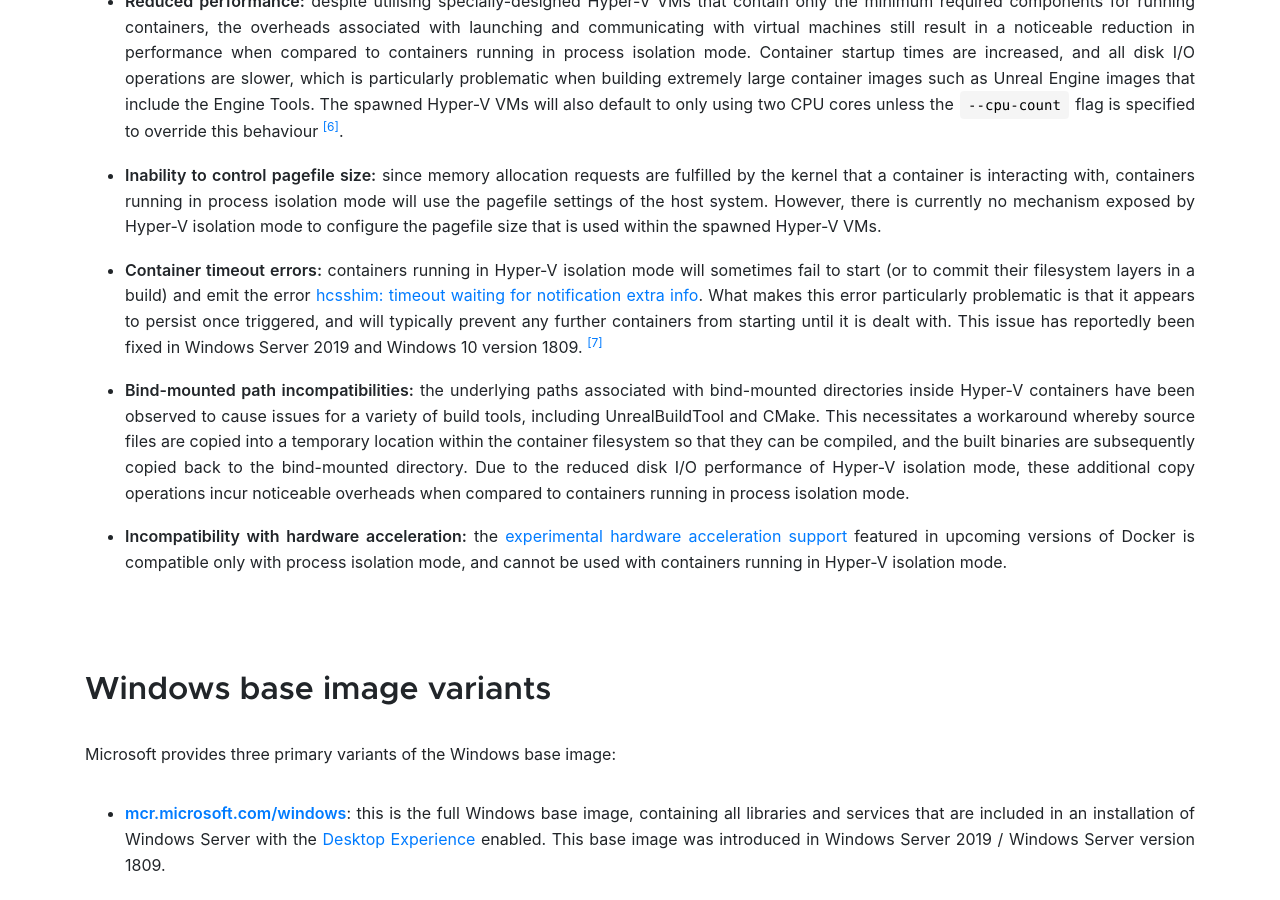
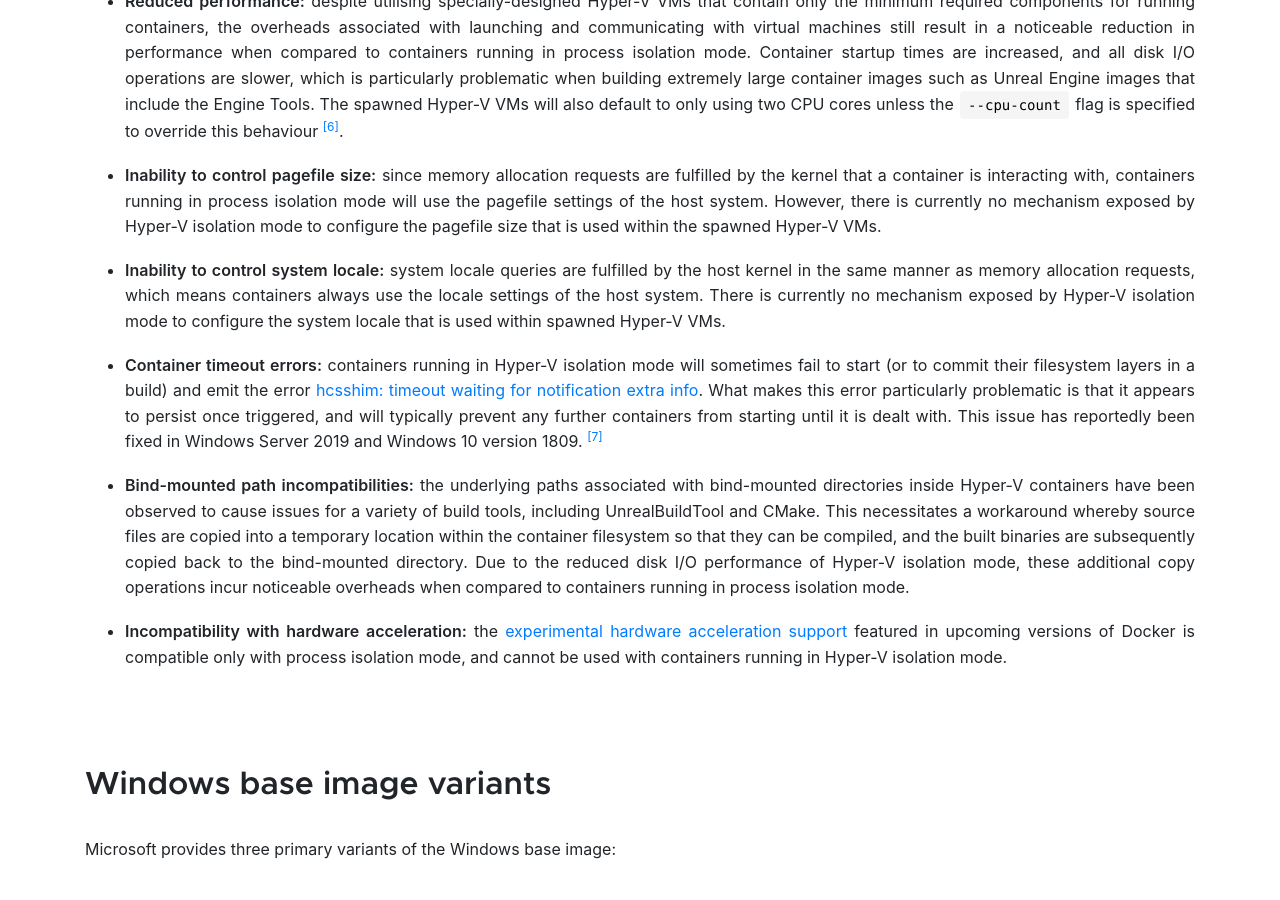
Before and after one commit to UnrealContainers/unrealcontainers.github.io, a Jekyll site: the page built from _collections/_docs/concepts/windows-containers.md, in a window 1280 px wide and 900 px high, scrolled down 3254 px. Built offline with Jekyll 4.4.1, drawn with Linux system fonts in a browser that asks for light colours.

Commit message:
Add system locale notes to Windows containers page

```diff
--- a/_collections/_docs/concepts/windows-containers.md
+++ b/_collections/_docs/concepts/windows-containers.md
@@ -61,6 +61,8 @@ There are a number of issues present in the current implementation of Hyper-V is
 
 - **Inability to control pagefile size:** since memory allocation requests are fulfilled by the kernel that a container is interacting with, containers running in process isolation mode will use the pagefile settings of the host system. However, there is currently no mechanism exposed by Hyper-V isolation mode to configure the pagefile size that is used within the spawned Hyper-V VMs.
 
+- **Inability to control system locale:** system locale queries are fulfilled by the host kernel in the same manner as memory allocation requests, which means containers always use the locale settings of the host system. There is currently no mechanism exposed by Hyper-V isolation mode to configure the system locale that is used within spawned Hyper-V VMs.
+
 - **Container timeout errors:** containers running in Hyper-V isolation mode will sometimes fail to start (or to commit their filesystem layers in a build) and emit the error [hcsshim: timeout waiting for notification extra info](https://github.com/Microsoft/hcsshim/issues/152). What makes this error particularly problematic is that it appears to persist once triggered, and will typically prevent any further containers from starting until it is dealt with. This issue has reportedly been fixed in Windows Server 2019 and Windows 10 version 1809. [^7]
 
 - **Bind-mounted path incompatibilities:** the underlying paths associated with bind-mounted directories inside Hyper-V containers have been observed to cause issues for a variety of build tools, including UnrealBuildTool and CMake. This necessitates a workaround whereby source files are copied into a temporary location within the container filesystem so that they can be compiled, and the built binaries are subsequently copied back to the bind-mounted directory. Due to the reduced disk I/O performance of Hyper-V isolation mode, these additional copy operations incur noticeable overheads when compared to containers running in process isolation mode.
```
